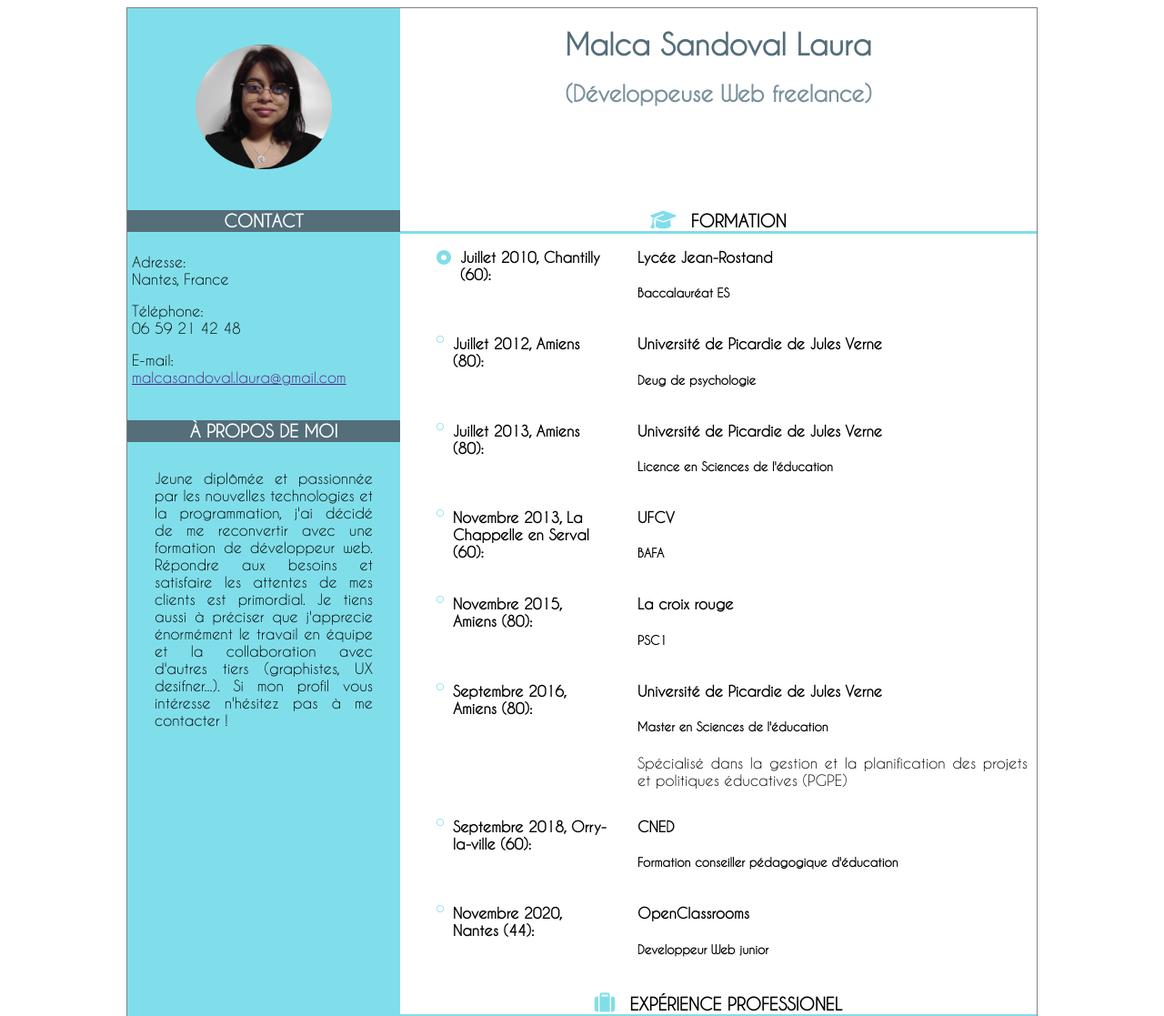
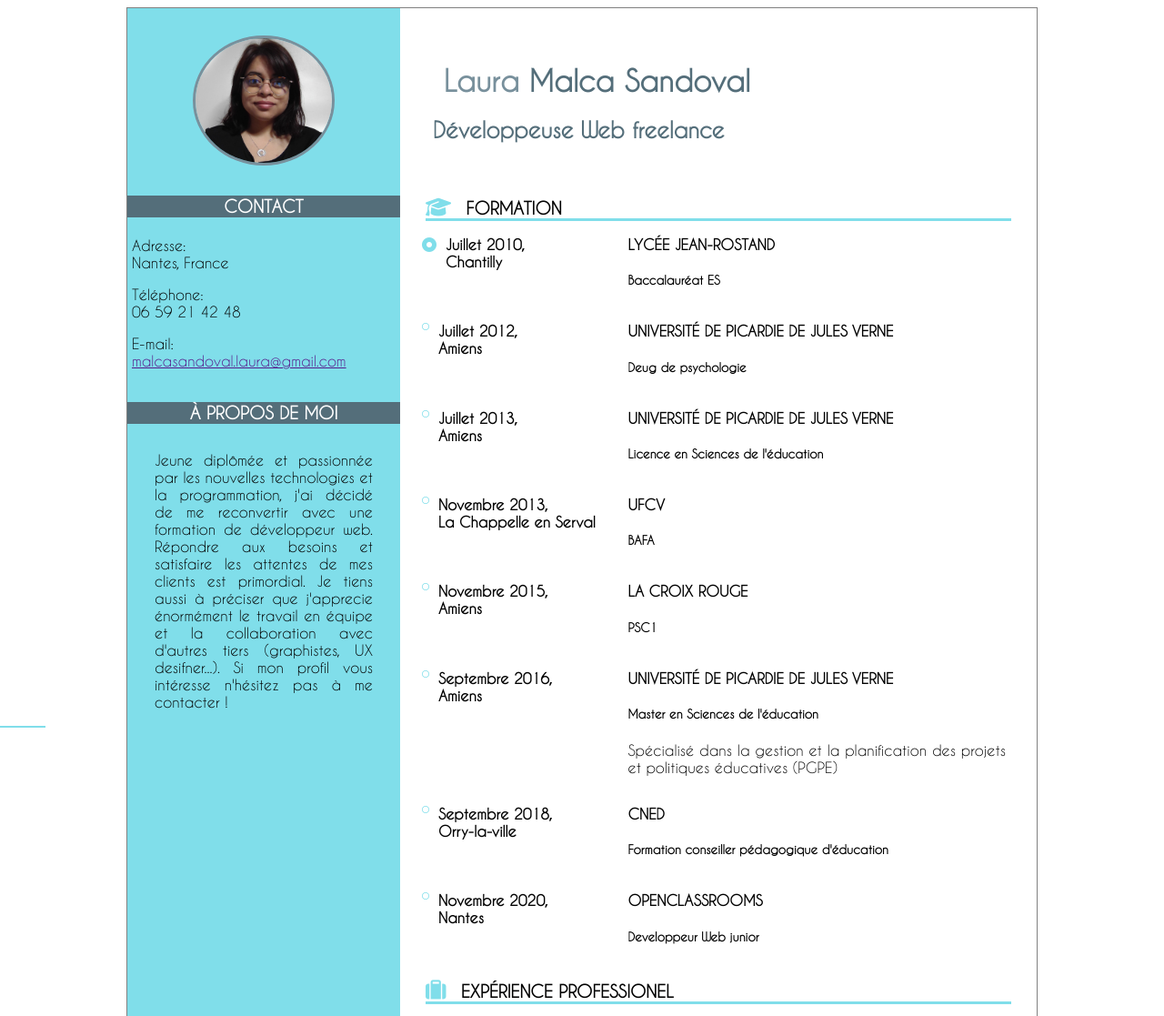
Before and after one commit to LrMlc/P2_malcasandoval_laura, a plain HTML site: page index.html in a window 1280 px wide. Shown: the top 1117 px of the page at 91% size. Drawn offline with Linux system fonts and the light colour scheme.

Commit message:
Correction 1 soutenance

```diff
--- a/P2.css
+++ b/P2.css
@@ -7,7 +7,7 @@
 }
 body
 {
-	font-family: caviar_dreamsregular;
+	font-family: caviar_dreamsregular ;
 }
 .container
 {
@@ -55,28 +55,53 @@ aside,
 {
 	width: 150px;
 	border-radius: 50% 50%;
+	border-color: #78909C;
+	border-style: solid;
 	text-align: center;
-	padding: 40px 40px;
+	margin-top: 10%;
+	margin-bottom: 10%;
 }
 .titre
 {
-width: 70%;
+	width: 70%;
+	margin-top: 40px;
 }
 h1
 {
+	font-weight: bold;
+	text-align: left;
+	margin-left: 1.5em;
 	color: #546E7A;
-	font-weight: bold;
-	text-align: center;
+}
+span.prenom
+{
+	color:#78909C;
 }
 h2
 {
- 	color: #78909C;
-	text-align: center;
+ 	color: #546E7A;
+	text-align: left;
+	margin-left: 1.5em;
+}
+h2::before
+{
+	content:'';
+	position: absolute;
+	height: 2px;
+	width: 50px;
+	left: 0;
+	background-color: #80DEEA;
+	bottom: 0;
 }
 /*--------------------------Aside------------------------------*/
 .contact
 {
      margin-bottom: 5%;
+}
+aside h3
+{
+	text-align: center;
+	margin: 0;
 }
 .elements-contact
 {
@@ -117,6 +142,7 @@ h2
 	border-radius: 50% 50%;
 	text-align: center;
 	margin-left: 5%;
+	margin-top: 5%;
 	padding: 5%;
 	width: 40px;
 	height: 40px;
@@ -131,6 +157,11 @@ h2
 .infos p
 {
 	padding-right: 10px;
+}
+ul
+{
+	padding: 0;
+	margin-left: 1.5em;
 }
 li
 {
@@ -163,6 +194,11 @@ li
 	display: block;
 	margin-left: 5%;
 }
+h4,
+h3
+{
+	text-transform: uppercase;
+}
 h4
 {
 	margin-top: 0;
@@ -170,12 +206,17 @@ h4
 }
 h3
 {
-	text-align: center;
+	text-align: left;
 	border-bottom: solid 3px #80DEEA;
 	display: block;
-	text-transform: uppercase;
 	margin-top: 0.1em;
 	margin-bottom: 0.1em;
+	margin-left: 1.5em;
+	margin-right: 1.5em;
+}
+main p
+{
+	margin-right: 1.5em;
 }
 .recommandation-professionnelle
 {
@@ -190,7 +231,8 @@ h3
 {
 	margin-left: 10%;
 	margin-right: 5%;
-	text-align: center;
+	margin-top: 10px;
+	text-align: left;
 }
 /*-------------------------------------------Responsive--------------------------------------*/
 @media screen and (min-width: 320px) and (max-width: 650px)
@@ -209,6 +251,12 @@ h3
 	{
 		width: 30%;
 	}
+	h1,
+	h2
+	{
+		text-align: center;
+		margin-left: 0;
+	}
 	aside,
 	main,
 	.portrait,
@@ -217,7 +265,7 @@ h3
 	{
 		width: auto;
 	}
-	.portrait
+	.portrait,
 	{
 		align-items: center;
 	}
@@ -226,13 +274,27 @@ h3
 		display:flex;
 		flex-direction: column-reverse;
 	}
-	.titre-main
+	h3,
+	ul
+	{
+		margin-left: 0;
+		margin-right: 0;
+	}
+	.titre-main,
+	.date,
+	.infos
 	{
 		text-align: center;
 	}
+	main p
+	{
+		text-align: justify;
+		margin-right: 0;
+		padding-left: 10px;
+	}
 	.infos
 	{
-		text-align: center;
+
 		margin: auto;
 		margin-top: 5px;
 	}
@@ -264,4 +326,16 @@ h3
 	{
 		width: 100%;
 	}
+	.date
+	{
+		margin-bottom: 10px;
+	}
+	.loisirs
+	{
+		text-align: center;
+	}
+	.icons-aside
+	{
+		margin-left: 0;
+	}
 }
--- a/index.html
+++ b/index.html
@@ -16,8 +16,8 @@
                 <img src="photo_profil.jpg">
             </div>
             <div class="titre">
-            <h1> Malca Sandoval Laura</h1>
-            <h2>(Développeuse Web freelance)</h2>
+                <h1><span class= "prenom">Laura</span> Malca Sandoval</h1>
+                <h2>Développeuse Web freelance</h2>
             </div>
         </header>
         <div class="full-main">
@@ -35,11 +35,14 @@
                 </section>
                 <section class="moi">
                     <h3 class="titre-aside">À propos de moi</h3>
-                <p class="elements-moi">Jeune diplômée et passionnée par les nouvelles technologies et la programmation,
+                    <p class="elements-moi">Jeune diplômée et passionnée par les nouvelles technologies et la
+                        programmation,
                         j'ai décidé de me
-                    reconvertir avec une formation de développeur web. Répondre aux besoins et satisfaire les attentes
+                        reconvertir avec une formation de développeur web. Répondre aux besoins et satisfaire les
+                        attentes
                         de mes clients est primordial.
-                    Je tiens aussi à préciser que j'apprecie énormément le travail en équipe et la collaboration avec
+                        Je tiens aussi à préciser que j'apprecie énormément le travail en équipe et la collaboration
+                        avec
                         d'autres tiers (graphistes, UX desifner...). Si mon profil vous intéresse n'hésitez pas à me
                         contacter !</p>
                 </section>
@@ -55,42 +58,56 @@
                     <h3 class="titre-main"><i class="fas fa-graduation-cap icon-main"></i> Formation</h3>
                     <ul>
                         <li>
-                        <div class="date"><div class="icon-point"><i class="fas fa-dot-circle"></i></div>Juillet 2010, Chantilly (60): </div>
+                            <div class="date">
+                                <div class="icon-point"><i class="fas fa-dot-circle"></i></div>Juillet 2010, <br>
+                                Chantilly
+                            </div>
                             <div class="infos">
                                 <h4>Lycée Jean-Rostand</h4>
                                 <h5>Baccalauréat ES</h5>
                             </div>
                         </li>
                         <li>
-                        <div class="date"><div class="icon-dot"><i class="far fa-circle"></i></div>Juillet 2012, Amiens (80):</div>
+                            <div class="date">
+                                <div class="icon-dot"><i class="far fa-circle"></i></div>Juillet 2012,<br> Amiens
+                            </div>
                             <div class="infos">
                                 <h4>Université de Picardie de Jules Verne</h4>
                                 <h5>Deug de psychologie</h5>
                             </div>
                         </li>
                         <li>
-                        <div class="date"><div class="icon-dot"><i class="far fa-circle"></i></div>Juillet 2013, Amiens (80):</div>
+                            <div class="date">
+                                <div class="icon-dot"><i class="far fa-circle"></i></div>Juillet 2013,<br> Amiens
+                            </div>
                             <div class="infos">
                                 <h4>Université de Picardie de Jules Verne</h4>
                                 <h5>Licence en Sciences de l'éducation</h5>
                             </div>
                         </li>
                         <li>
-                        <div class="date"><div class="icon-dot"><i class="far fa-circle"></i></div>Novembre 2013, La Chappelle en Serval (60):</div>
+                            <div class="date">
+                                <div class="icon-dot"><i class="far fa-circle"></i></div>Novembre 2013, <br>La Chappelle
+                                en Serval
+                            </div>
                             <div class="infos">
                                 <h4>UFCV</h4>
                                 <h5>BAFA</h5>
                             </div>
                         </li>
                         <li>
-                        <div class="date"><div class="icon-dot"><i class="far fa-circle"></i></div>Novembre 2015, Amiens (80):</div>
+                            <div class="date">
+                                <div class="icon-dot"><i class="far fa-circle"></i></div>Novembre 2015, <br>Amiens
+                            </div>
                             <div class="infos">
                                 <h4>La croix rouge</h4>
                                 <h5>PSC1</h5>
                             </div>
                         </li>
                         <li>
-                        <div class="date"><div class="icon-dot"><i class="far fa-circle"></i></div>Septembre 2016, Amiens (80):</div>
+                            <div class="date">
+                                <div class="icon-dot"><i class="far fa-circle"></i></div>Septembre 2016, <br>Amiens
+                            </div>
                             <div class="infos">
                                 <h4>Université de Picardie de Jules Verne</h4>
                                 <h5>Master en Sciences de l'éducation</h5>
@@ -99,14 +116,19 @@
                             </div>
                         </li>
                         <li>
-                        <div class="date"><div class="icon-dot"><i class="far fa-circle"></i></div>Septembre 2018, Orry-la-ville (60):</div>
+                            <div class="date">
+                                <div class="icon-dot"><i class="far fa-circle"></i></div>Septembre 2018,
+                                <br>Orry-la-ville
+                            </div>
                             <div class="infos">
-                            <h4>CNED<h4>
+                                <h4>CNED</h4>
                                 <h5>Formation conseiller pédagogique d'éducation</h5>
                             </div>
                         </li>
                         <li>
-                        <div class="date"><div class="icon-dot"><i class="far fa-circle"></i></div>Novembre 2020, Nantes (44):</div>
+                            <div class="date">
+                                <div class="icon-dot"><i class="far fa-circle"></i></div>Novembre 2020,<br> Nantes
+                            </div>
                             <div class="infos">
                                 <h4>OpenClassrooms</h4>
                                 <h5>Developpeur Web junior</h5>
@@ -118,7 +140,10 @@
                     <h3 class="titre-main"><i class="fas fa-suitcase icon-main"></i> Expérience professionel</h3>
                     <ul>
                         <li>
-                        <div class="date"><div class="icon-point"><i class="fas fa-dot-circle"></i></div>Mai à Septembre 2014-CDD, Amiens</div>
+                            <div class="date">
+                                <div class="icon-point"><i class="fas fa-dot-circle"></i></div>Mai à Septembre 2014,<br>
+                                Amiens
+                            </div>
                             <div class="infos">
                                 <h4>Laboratoire du CRPO de l'UPJV</h4>
                                 <h5>Stagiaire</h5>
@@ -126,24 +151,33 @@
                                     handicap en milieu scolaire, dépouillement et utilisation du logiciel SPHYNX pour la
                                     lecture
                                     des
-                                résultats, élaboration d’un poster figurant les résultats les plus pertinents pour un
+                                    résultats, élaboration d’un poster figurant les résultats les plus pertinents pour
+                                    un
                                     colloque à
                                     l’université d’Amiens.</p>
                             </div>
                         </li>
                         <li>
-                        <div class="date"><div class="icon-dot"><i class="far fa-circle"></i></div>Juillet 2015-CDD, La Chapelle en Serval</div>
+                            <div class="date">
+                                <div class="icon-dot"><i class="far fa-circle"></i></div>Juillet 2015,<br> La Chapelle
+                                en
+                                Serval
+                            </div>
                             <div class="infos">
                                 <h4>ALSH des Dimerons</h4>
                                 <h5>Adjointe technique territoriale</h5>
                                 <p>Accueil d’un groupe d’enfants, élaboration du planning des activités du mois en
-                                tenant compte de leur développement intellectuel, émotionnel et physique. Maintien de la
+                                    tenant compte de leur développement intellectuel, émotionnel et physique. Maintien
+                                    de la
                                     sécurité, de
                                     la cohésion et de la dynamique du groupe.</p>
                             </div>
                         </li>
                         <li>
-                        <div class="date"><div class="icon-dot"><i class="far fa-circle"></i></div>Août 2015-CDD, La Chapelle en Serval</div>
+                            <div class="date">
+                                <div class="icon-dot"><i class="far fa-circle"></i></div>Août 2015, <br>La Chapelle en
+                                Serval
+                            </div>
                             <div class="infos">
                                 <h4>ALSH des dimerons</h4>
                                 <h5>Directrice</h5>
@@ -153,7 +187,9 @@
                             </div>
                         </li>
                         <li>
-                        <div class="date"><div class="icon-dot"><i class="far fa-circle"></i></div>Mai à Septembre 2016-CDD, Pérou</div>
+                            <div class="date">
+                                <div class="icon-dot"><i class="far fa-circle"></i></div>Mai à Septembre 2016,<br>Pérou
+                            </div>
                             <div class="infos">
                                 <h4>Mission Andes</h4>
                                 <h5>Stagiaire chargée de mission</h5>
@@ -165,7 +201,11 @@
                             </div>
                         </li>
                         <li>
-                        <div class="date"><div class="icon-dot"><i class="far fa-circle"></i></div>Septembre 2017 à Août 2019-CDD, La Chapelle en Serval</div>
+                            <div class="date">
+                                <div class="icon-dot"><i class="far fa-circle"></i></div>Septembre 2017 à Août 2019,
+                                <br>La
+                                Chapelle en Serval
+                            </div>
                             <div class="infos">
                                 <h4>ALSH des Dimerons</h4>
                                 <h5>Adjointe technique territoriale</h5>
@@ -173,6 +213,7 @@
                                     sportives), reconnaissance des besoins puis adaptation, communication en période de
                                     crise.
                                 </p>
+                            </div>
                         </li>
                     </ul>
                 </section>
```
Lines whose indentation alone changed are shown as unchanged.
